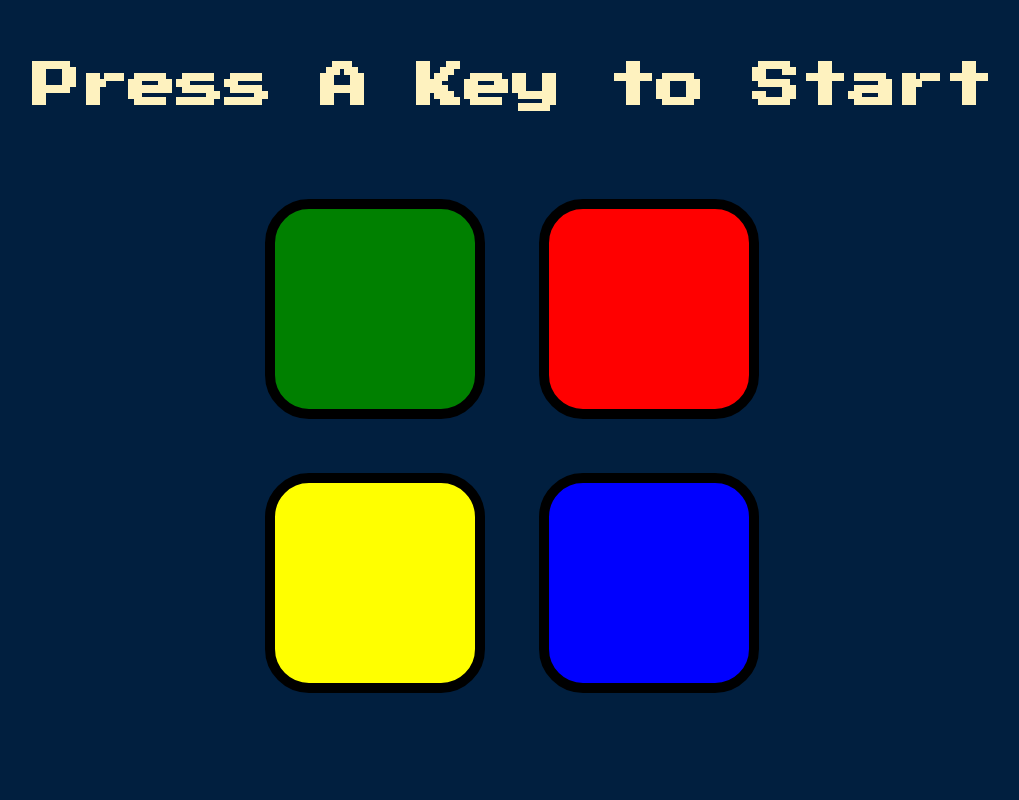
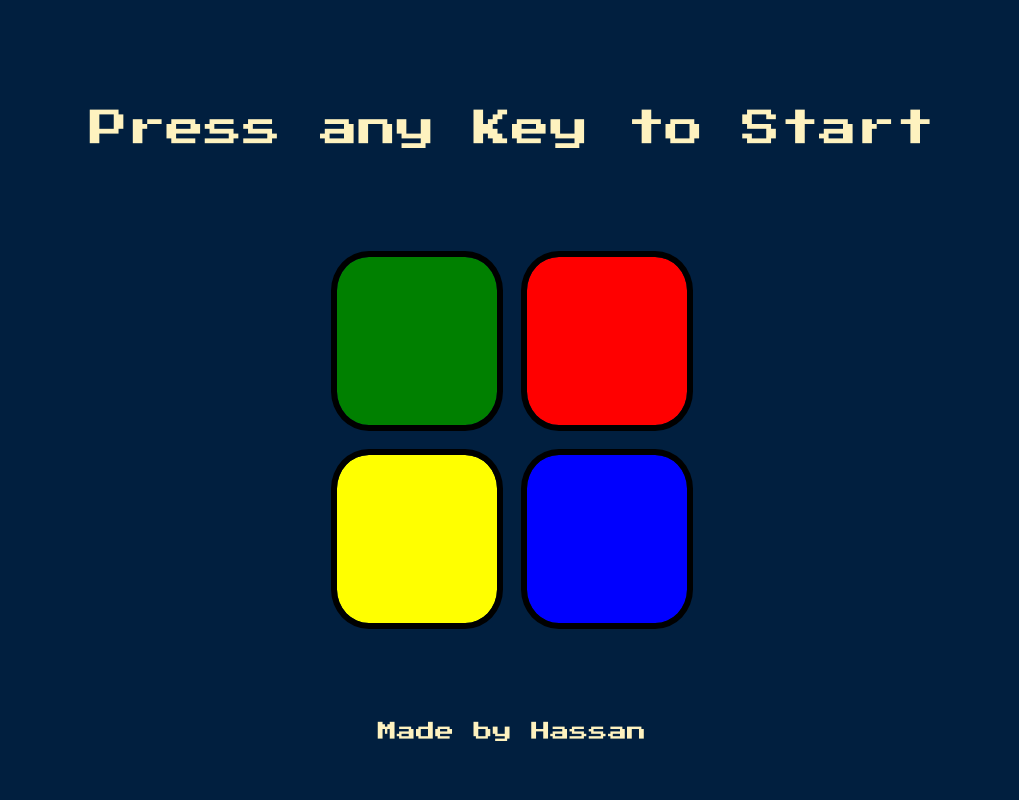
Before and after one commit to hassan91199/simon-game, a plain HTML site: page index.html in a window 1280 px wide. Shown: the whole page, without its empty margins (128-1147 px from the left). Drawn offline with nearby package versions, Linux system fonts and the light colour scheme.

Commit message:
Made Simon Game Responsive

```diff
--- a/game.js
+++ b/game.js
@@ -6,7 +6,7 @@ var level = 0;
 
 $(document).keypress(function() {
   if (!started) {
-    $("#level-title").text("Level " + level);
+    $("body .level-title").text("Level " + level);
     nextSequence();
     started = true;
   }
@@ -42,7 +42,12 @@ function checkAnswer(currentLevel) {
       $("body").removeClass("game-over");
     }, 200);
 
-    $("#level-title").text("Game Over, Press Any Key to Restart");
+    $("body .level-title").text("Game Over!");
+
+    setTimeout(function() {
+      $("body .level-title").text("Press Any Key to Restart");
+    }, 1000);
+
     $(document).keydown(function() {
       startOver();
     });
@@ -54,7 +59,7 @@ function nextSequence() {
 
   userClickedPattern = [];
   level++;
-  $("#level-title").text("Level " + level);
+  $("body .level-title").text("Level " + level);
 
   var randomNumber = Math.floor(Math.random() * 4);
   var randomChosenColour = buttonColours[randomNumber];
--- a/index.html
+++ b/index.html
@@ -4,41 +4,64 @@
 <head>
   <meta charset="utf-8">
   <title>Simon</title>
-  <meta name="viewport" content="width=device-width, initial-scale=1.0">
+  <meta name="viewport" content="width=device-width, initial-scale=1">
+
+  <!-- Bootstrap CSS-->
+  <link href="https://cdn.jsdelivr.net/npm/bootstrap@5.2.0/dist/css/bootstrap.min.css" rel="stylesheet" integrity="sha384-gH2yIJqKdNHPEq0n4Mqa/HGKIhSkIHeL5AyhkYV8i59U5AR6csBvApHHNl/vI1Bx" crossorigin="anonymous">
+  <!-- Custom CSS -->
   <link rel="stylesheet" href="styles.css">
   <link href="https://fonts.googleapis.com/css?family=Press+Start+2P" rel="stylesheet">
 </head>
 
 <body>
-  <h1 id="level-title">Press A Key to Start</h1>
-  <div class="container">
-    <div class="row">
 
-      <div type="button" id="green" class="btn green">
+  <div class="container text-center main-div">
 
-      </div>
-
-      <div type="button" id="red" class="btn red">
-
+    <div class="row align-items-end heading-div">
+      <div class="col">
+        <h1 class="level-title">Press any Key to Start</h1>
       </div>
     </div>
 
-    <div class="row">
+    <div class="row align-items-center justify-content-center button-div">
 
-      <div type="button" id="yellow" class="btn yellow">
+      <div class="col-11 col-md-10 col-lg-4 col-xxl-5 button">
+        <div class="row row-cols-2">
+          <div class="col button-col">
+            <div type="button" id="green" class="btn green"></div>
+          </div>
+          <div class="col button-col">
+            <div type="button" id="red" class="btn red"></div>
+          </div>
+          <div class="col button-col">
+            <div type="button" id="yellow" class="btn yellow"></div>
+          </div>
+          <div class="col button-col">
+            <div type="button" id="blue" class="btn blue"></div>
+          </div>
 
-      </div>
-      <div type="button" id="blue" class="btn blue">
-
+        </div>
       </div>
 
     </div>
 
+    <div class="row align-items-start footer-div">
+      <div class="col">
+        <h6 class="footer">Made by Hassan</h6>
+      </div>
+    </div>
+
   </div>
 
+
+  <!-- jQuery -->
   <script src="https://ajax.googleapis.com/ajax/libs/jquery/3.6.0/jquery.min.js"></script>
+  <!-- Bootstrap JS -->
+  <script src="https://cdn.jsdelivr.net/npm/bootstrap@5.2.0/dist/js/bootstrap.bundle.min.js" integrity="sha384-A3rJD856KowSb7dwlZdYEkO39Gagi7vIsF0jrRAoQmDKKtQBHUuLZ9AsSv4jD4Xa" crossorigin="anonymous"></script>
+  <!-- Custom JavaScript -->
   <script src="game.js" charset="utf-8"></script>
-
 </body>
 
+
+
 </html>
--- a/styles.css
+++ b/styles.css
@@ -3,25 +3,23 @@ body {
   background-color: #011F3F;
 }
 
-#level-title {
-  font-family: 'Press Start 2P', cursive;
-  font-size: 3rem;
-  margin: 5%;
+.main-div {
+  height: 100vh;
+}
+
+body .level-title {
+  font-family: "Press Start 2P", cursive;
   color: #FEF2BF;
 }
 
-.container {
-  display: block;
-  width: 50%;
-  margin: auto;
+.footer {
+  font-family: "Press Start 2P", cursive;
+  color: #FEF2BF;
 }
 
-.btn {
-  margin: 25px;
-  display: inline-block;
-  height: 200px;
-  width: 200px;
-  border: 10px solid black;
+.btn, .btn:hover {
+  width: 100%;
+  padding-top: 100%;
   border-radius: 20%;
 }
 
@@ -30,23 +28,142 @@ body {
   opacity: 0.8;
 }
 
-.red {
+.red, .red:hover {
   background-color: red;
 }
 
-.green {
+.green, .green:hover {
   background-color: green;
 }
 
-.blue {
+.blue, .blue:hover {
   background-color: blue;
 }
 
-.yellow {
+.yellow, .yellow:hover {
   background-color: yellow;
 }
 
 .pressed {
-  box-shadow: 0 0 20px white;
+  box-shadow: 0 0 50px white;
   background-color: grey;
 }
+
+/* Extra Small Screens */
+@media screen and (min-width: 100px) {
+  .heading-div {
+    height: 20%;
+  }
+
+  .button-div {
+    height: 70%;
+  }
+
+  .footer-div {
+    height: 10%;
+  }
+
+  body .level-title {
+    font-size: 8vw;
+  }
+
+  .footer {
+    font-size: 4vw;
+  }
+
+  .button-col {
+    padding: 4%;
+  }
+
+  .btn, .btn:hover {
+    outline: 6px solid black;
+  }
+}
+
+/* Galaxy Fold */
+@media screen and (min-width: 280px) and (max-width: 280px) {
+  .btn, .btn:hover {
+    outline: 4px solid black;
+  }
+}
+
+/* Surface Duo */
+@media screen and (min-width: 540px) and (max-width: 540px) {
+  body .level-title {
+    font-size: 7vw;
+  }
+
+  .button {
+    width: 70%;
+  }
+}
+
+/* Small Screens */
+/* @media screen and (min-width: 576px) {
+
+
+} */
+/* Medium Screens */
+@media screen and (min-width: 768px) {
+  body .level-title {
+    font-size: 6.8vw;
+  }
+
+  .footer {
+    font-size: 3.5vw;
+  }
+
+  .btn, .btn:hover {
+    outline: 9px solid black;
+  }
+}
+
+/* Large Screens */
+@media screen and (min-width: 992px) {
+  body .level-title {
+    font-size: 4vw;
+  }
+
+  .footer {
+    font-size: 1.7vw;
+  }
+
+  .button-col {
+    padding: 4%;
+  }
+
+  .btn, .btn:hover {
+    outline: 5px solid black;
+  }
+}
+
+/* Extra Large Screens */
+@media screen and (min-width: 1200px) {
+  body .level-title {
+    font-size: 3vw;
+  }
+
+  .footer {
+    font-size: 1.5vw;
+  }
+
+  .btn, .btn:hover {
+    outline: 6px solid black;
+  }
+}
+
+
+/* Extra extra Large Screen */
+@media screen and (min-width: 1400px) {
+  body .level-title {
+    font-size: 3.2vw;
+  }
+
+  .footer {
+    font-size: 1.6vw;
+  }
+
+  .btn, .btn:hover {
+    outline: 8px solid black;
+  }
+}
--- /dev/null
+++ b/temp.css
@@ -0,0 +1,31 @@
+.heading-div {
+  height: 20%;
+}
+
+.button-div {
+  height: 70%;
+}
+
+.footer-div {
+  height: 10%;
+}
+
+.button{
+  width: 80%;
+}
+
+body .level-title {
+  font-size: 4.5vh;
+}
+
+.footer {
+  font-size: 2vh;
+}
+
+.button-col {
+  padding: 4.5%;
+}
+
+.btn, .btn:hover {
+  outline: 8px solid black;
+}
```
